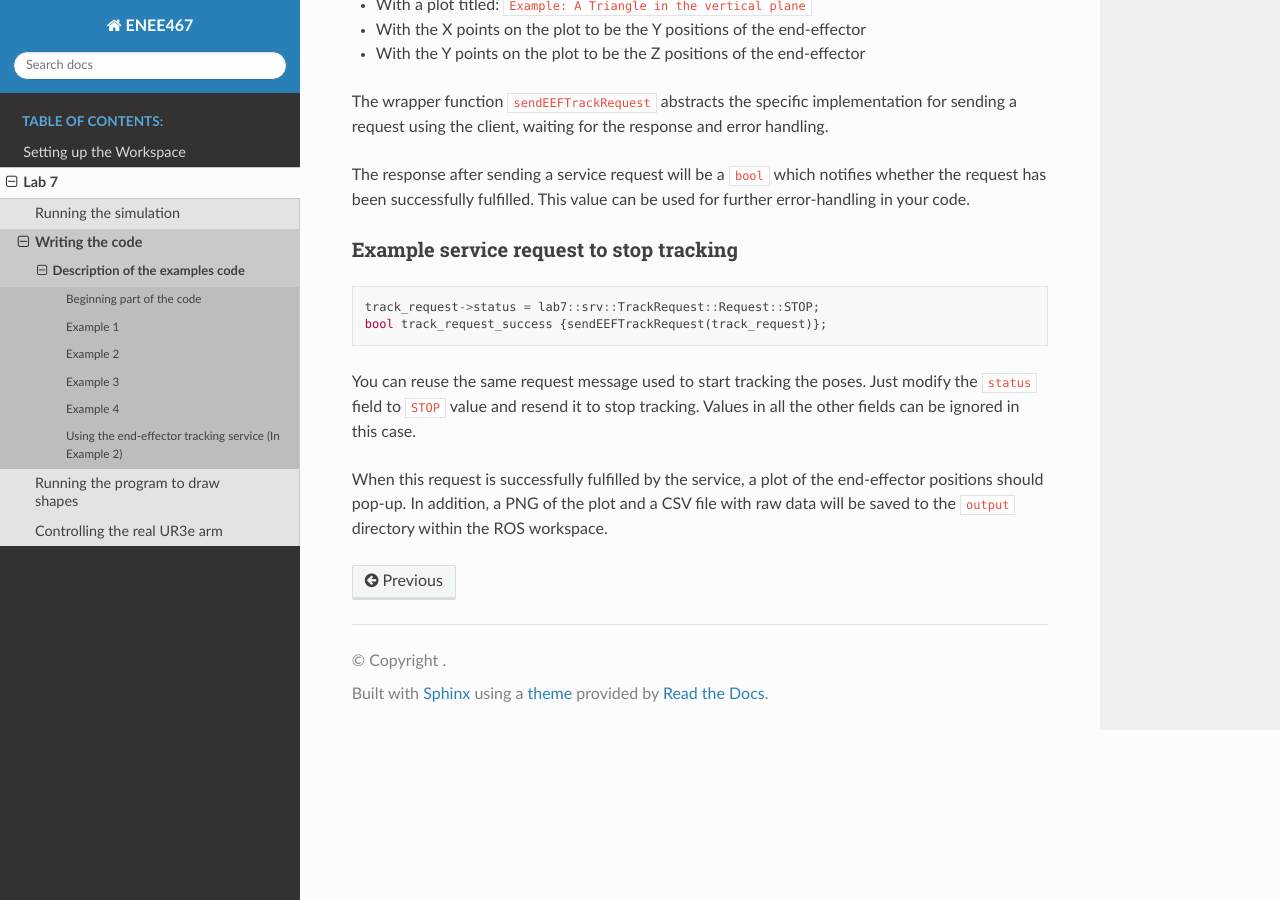
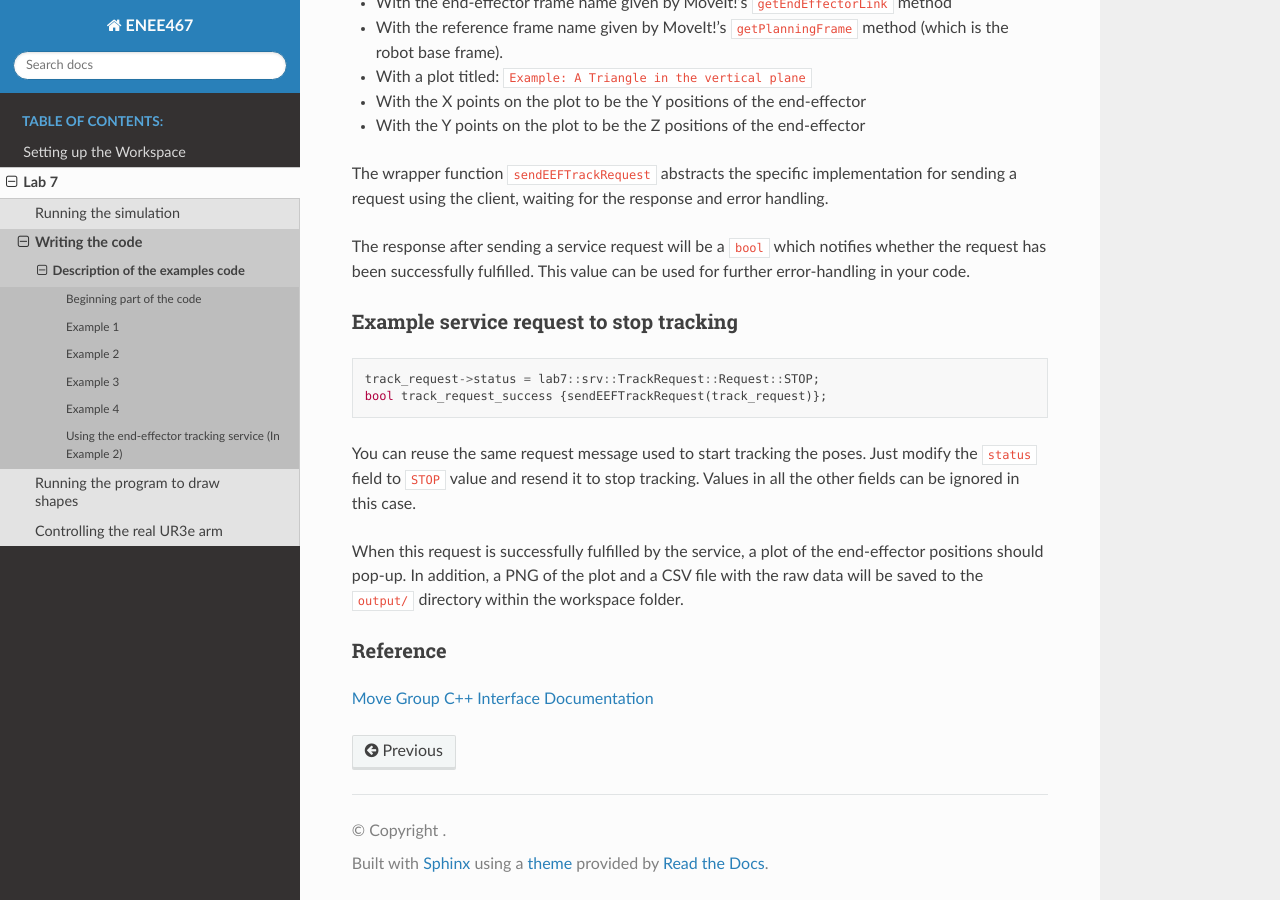
Before and after one commit to ENEE467/Getting_Started, a Sphinx documentation site: the page built from source/Lab7/Examples-Code-Desc.rst, in a window 1280 px wide and 900 px high, scrolled down 9375 px. Built offline with Sphinx 7.4.7 and the Read the Docs theme 3.1.0, drawn with Linux system fonts in a browser that asks for light colours; pages that are not in the unit, such as notebooks, are missing from menus; some of the changed text lies outside the part shown.

Commit message:
Updated instructions

```diff
--- a/source/Lab7.rst
+++ b/source/Lab7.rst
@@ -85,8 +85,8 @@
 Running the program to draw shapes
 ^^^^^^^^^^^^^^^^^^^^^^^^^^^^^^^^^^
 
-The command for running the ``draw_shape`` program takes three arguments to define the shape, plane,
-and size. The executable can be run repeatedly with different argument variations.
+The command for running the ``draw_shape`` node takes three arguments to define the shape, plane,
+and size. The node can be executed repeatedly with different argument variations.
 
 .. code-block:: bash
 
--- a/source/Lab7/Examples-Code-Desc.rst
+++ b/source/Lab7/Examples-Code-Desc.rst
@@ -4,6 +4,9 @@
 
 Description of the examples code
 ================================
+
+The examples demonstrate four different ways of moving the robotic arm using the Move Group
+Interface.
 
 Here's the same snippet of code from the source file with the comments removed.
 
@@ -523,10 +526,16 @@
 ignored in this case.
 
 When this request is successfully fulfilled by the service, a plot of the end-effector positions
-should pop-up. In addition, a PNG of the plot and a CSV file with raw data will be saved to the
-``output`` directory within the ROS workspace.
+should pop-up. In addition, a PNG of the plot and a CSV file with the raw data will be saved to the
+``output/`` directory within the workspace folder.
+
+Reference
+---------
+
+`Move Group C++ Interface Documentation <MoveIt! Link_>`_
 
 .. LINK REFERENCES ---------------------------------------------------------------------------------
 
 .. _REP103 Link: https://www.ros.org/reps/rep-0103.html
 .. _Lab SRDF Link: https://github.com/ENEE467/lab-workspace/blob/main/src/lab_moveit_config/srdf/lab.srdf
+.. _MoveIt! Link: https://moveit.picknik.ai/main/doc/examples/move_group_interface/move_group_interface_tutorial.html
```
Also changed, not shown: source/Setup.rst (+4 -4 lines).
